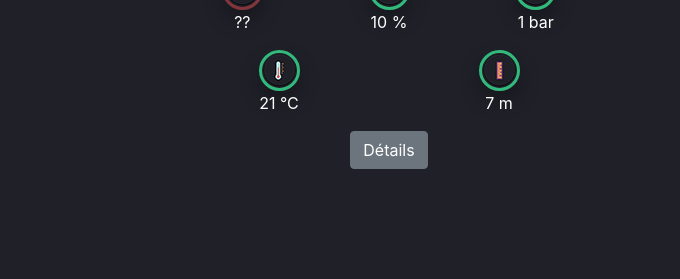
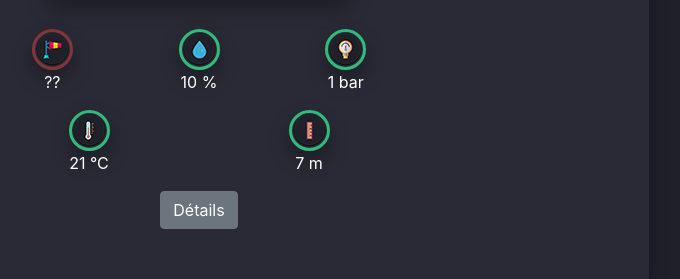
Before and after one commit to MaurelT/FIRE, a PHP site: page /embedded.html in a window 1280 px wide. Shown: the part 621-900 px from the top of the page, without its empty margins (251-931 px from the left). Before the commit the page ends 790 px from the top, so only its background shows below. Run offline with PHP 8.4, Linux system fonts and the light colour scheme; some libraries are stand-ins or nearby versions.

Commit message:
Bientôt fini refonte

```diff
--- a/Styles/camera.css
+++ b/Styles/camera.css
@@ -36,6 +36,13 @@ Date : 26/10/2018
   font-weight: bold;
 }
 
+.box-camera {
+  padding: 10px 10px 50px;
+  position: relative;
+  width: 900px;
+  background-color: #2A2A36;
+  box-shadow: 0 4px 8px 0 rgba(0, 0, 0, 0.2), 0 6px 20px 0 rgba(0, 0, 0, 0.19);
+}
 
 .button-img-2 {
   position: fixed;
--- a/embedded.html
+++ b/embedded.html
@@ -68,9 +68,18 @@
       </div>
   </div>
   <!-- container -->
+
+
+    <div class="blockleft d-none d-lg-block">
+      <div class="text-center" id="createuser">
+      </div>
+      <div class="itemPosition ">
+      </div>
+    </div>
   <div class="text-center">
-    <a href="/embedded-map.html" class="button-img-2 mt-2 mb-2"><img src="Images/Icons/map-embedded-icon.png"></a>
+    <a href="/embedded-map.html" class="mt-3 mb-3"><img src="Images/Icons/map-embedded-icon.png"></a>
   </div>
+  <div class="box-camera">
   <div class="text-center mb-4">
     <iframe class="video-stream"  src="https://www.youtube-nocookie.com/embed/qiyGyo6TW2M" frameborder="0" allow="accelerometer; autoplay; encrypted-media; gyroscope; picture-in-picture" allowfullscreen></iframe>
   <!--  <img class="video-stream" src="Images/Stream.jpg"> -->
@@ -104,6 +113,7 @@
   <div class="text-center">
     <button type="submit" class="btn btn-secondary">Détails</button>
   </div>
+</div>
 </body>
 
 
```
